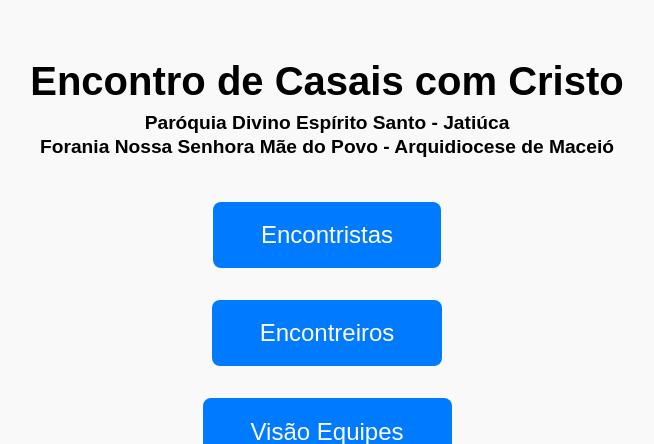
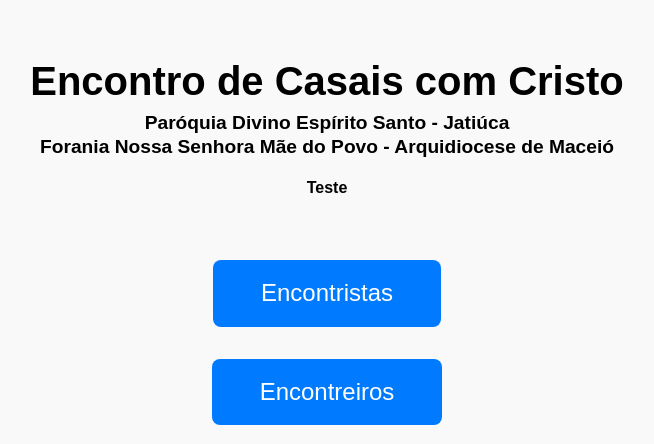
Before and after one commit to JulyelsonSilva/ECC_Fase1, a Flask app: page / in a window 1280 px wide. Shown: the top 444 px of the page, without its empty margins (313-967 px from the left). Run offline with Flask 3, Linux system fonts and the light colour scheme.

Commit message:
Update index.html

```diff
--- a/templates/index.html
+++ b/templates/index.html
@@ -50,6 +50,7 @@
     <h1>Encontro de Casais com Cristo</h1>
     <h2>Paróquia Divino Espírito Santo - Jatiúca</h2>
     <h3>Forania Nossa Senhora Mãe do Povo - Arquidiocese de Maceió</h3>
+    <h4>Teste</h4>
   </header>
   <main>
     <a href="/encontristas">Encontristas</a>
```
